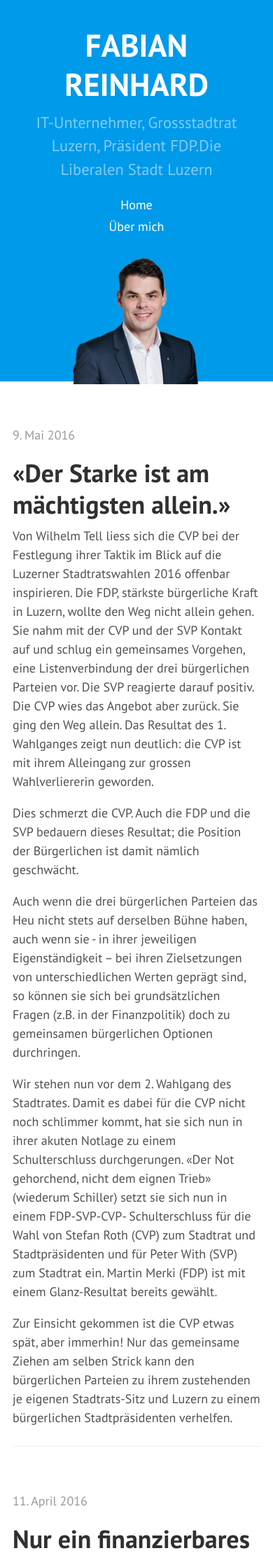
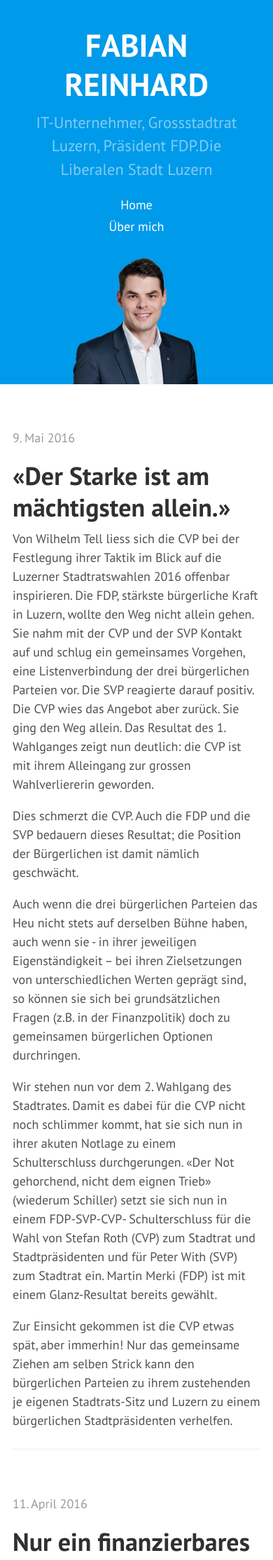
Before and after one commit to freinhard/freinhard.github.io, a Jekyll site: the page built from index.html, in a window 390 px wide. Shown: the top 2229 px of the page at 70% size. Built offline with Jekyll 4.4.1, drawn with Linux system fonts in a browser that asks for light colours; the list of posts is cut into pages by our own code; comment, search, counter and statistics services are not loaded.

Commit message:
Bottom margin

```diff
--- a/public/css/custom.css
+++ b/public/css/custom.css
@@ -24,6 +24,6 @@ html {font-size: 18px;}
     .sidebar .portrait img {
         max-width: 60%;
         margin: auto;
-        margin-bottom: -40px;
+        margin-bottom: -36px;
     }
 }
```
